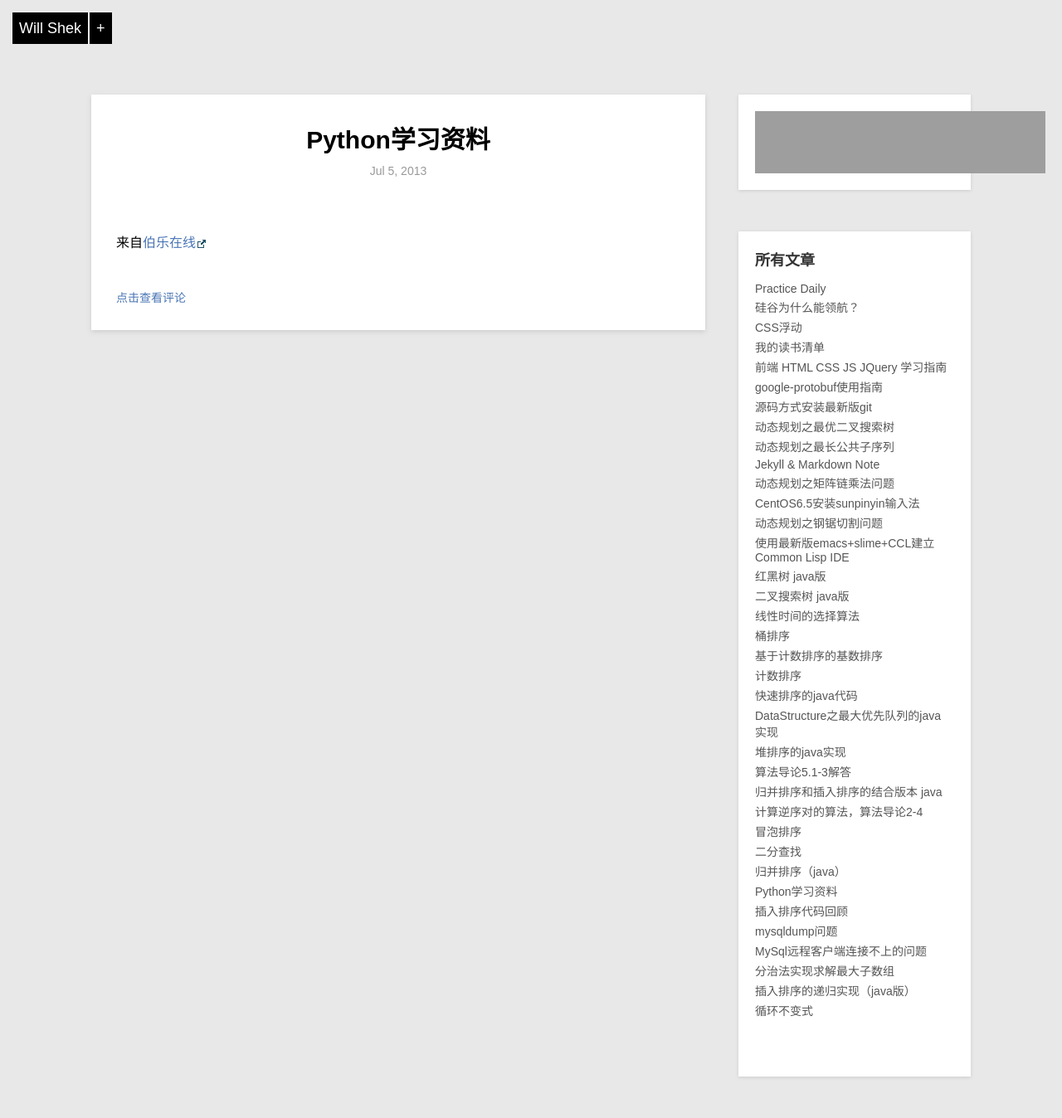
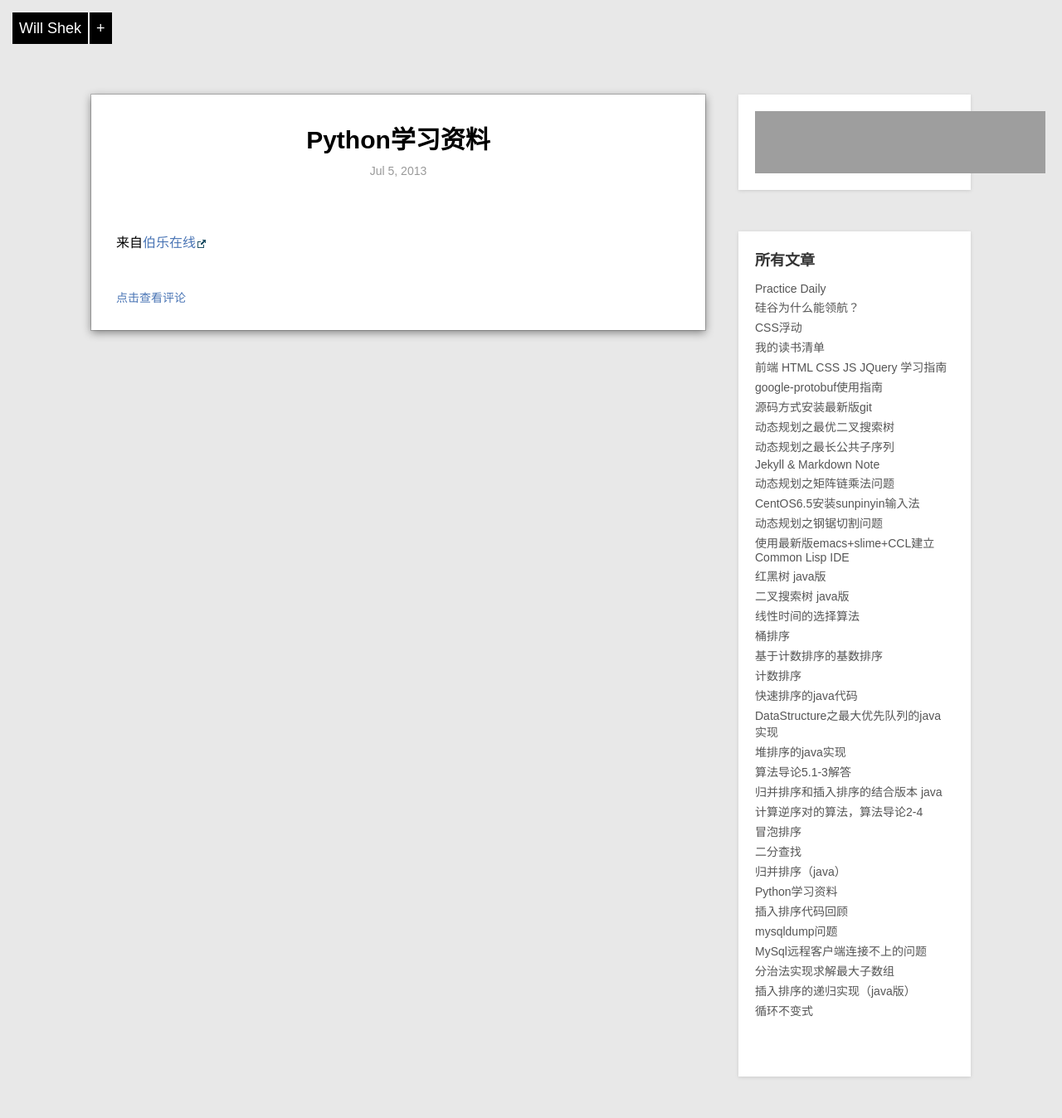
Before and after one commit to HerculesShek/HerculesShek.github.io, a Jekyll site: the page built from _posts/2013-7-5-python-merterial.md, in a window 1280 px wide. Shown: the whole page at 83% size. Built offline with Jekyll 4.4.1, drawn with Linux system fonts in a browser that asks for light colours; grey boxes are pictures that could not be loaded.

Commit message:
update bax-shadow

```diff
--- a/_includes/default.css
+++ b/_includes/default.css
@@ -65,7 +65,8 @@ pre ol{margin-left:25px;list-style-type:decimal;}
 .sidenav ul { margin-bottom:50px; }
 .sidenav li { margin-bottom:12px; }
 .sidenav a { color:#555; font-size:14px; display:block;}
-.entry{margin-bottom:80px;width:680px; float:left; background:#fff; padding:30px; box-shadow:0 2px 6px #ccc; }
+/* .entry{margin-bottom:80px;width:680px; float:left; background:#fff; padding:30px; box-shadow:0 2px 6px #ccc; } */
+.entry{margin-bottom:80px;width:680px; float:left; background:#fff; padding:30px; box-shadow: rgba(0, 0, 0, 0.2) 0 0 0 1px, rgba(0, 0, 0, 0.45) 0 3px 10px; }
 .entry ul{margin-bottom:25px;margin-left:25px;}
 .entry p+ul {margin-top:-20px;}
 .entry ul li{margin-bottom:5px;list-style:disc;line-height:1.8em;}
```
